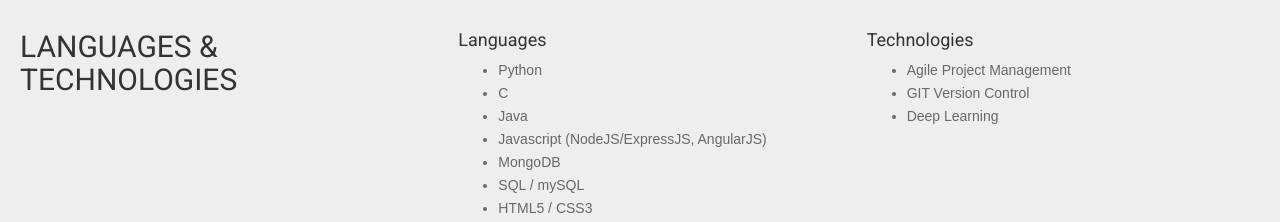
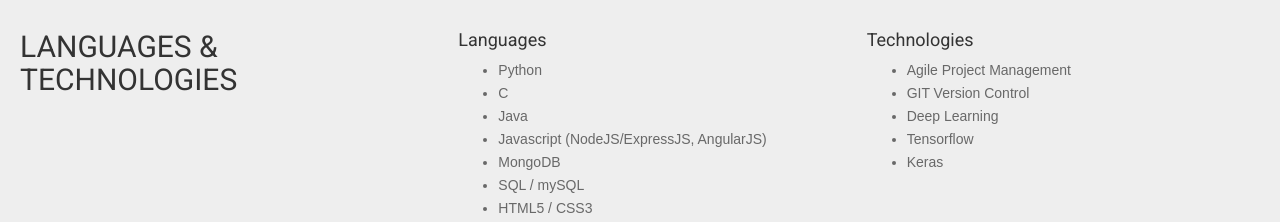
Before and after one commit to justinessert/justinessert.github.io, a website: page index.html in a window 1280 px wide. Shown: the part 840-1062 px from the top of the page. Drawn offline with nearby package versions, Linux system fonts and the light colour scheme; a web font is replaced by a local one.

Commit message:
added tf/kr

```diff
--- a/index.html
+++ b/index.html
@@ -115,6 +115,8 @@
 								<li>Agile Project Management</li>
 								<li>GIT Version Control</li>
 								<li>Deep Learning</li>
+								<li>Tensorflow</li>
+								<li>Keras</li>
 							</ul>
 						</div>
 					</div>
```
